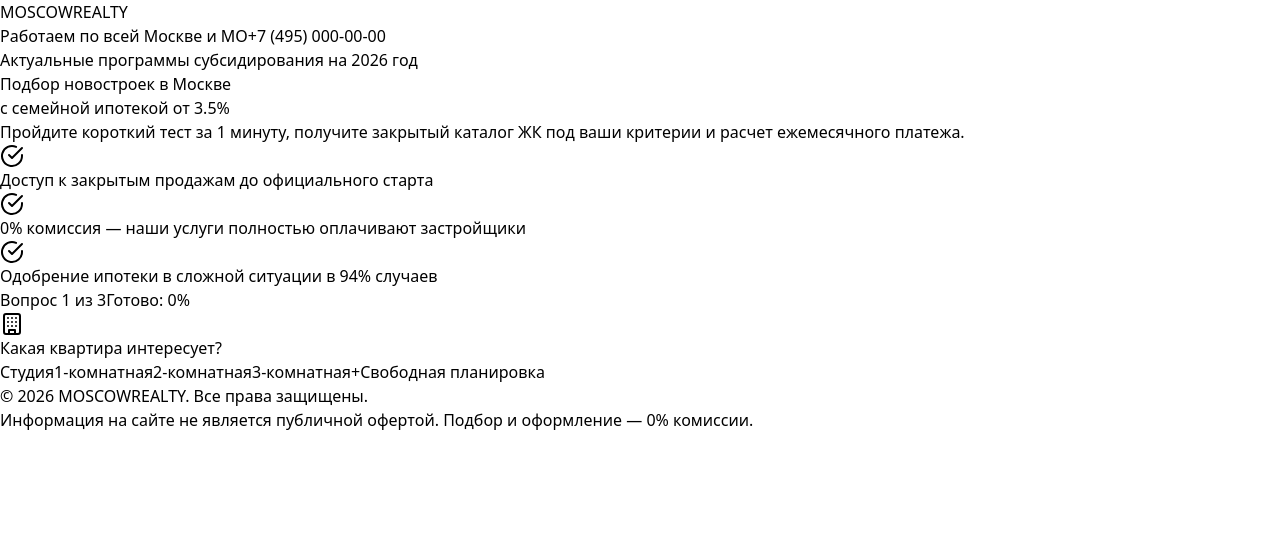
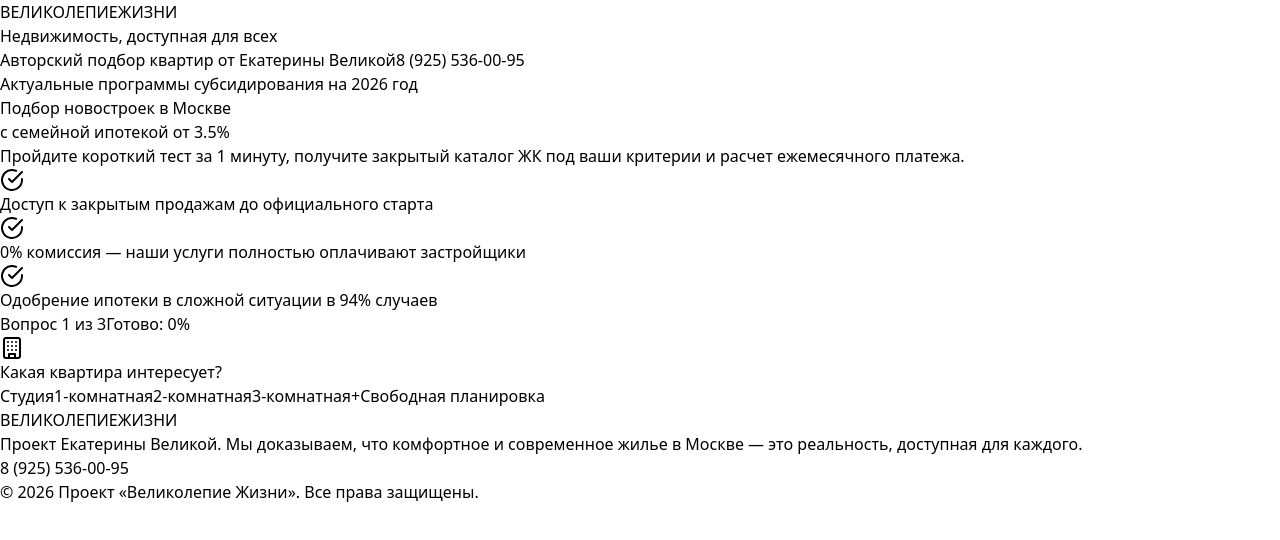
Before and after one commit to mrvelikiyai/moscow-realty-2026, a React (Vite) app: page / in a window 1280 px wide. Shown: the top 540 px of the page. Built offline with nearby package versions, Linux system fonts and the light colour scheme.

Commit message:
Update App.jsx

```diff
--- a/src/App.jsx
+++ b/src/App.jsx
@@ -7,14 +7,20 @@
 
       {/* Шапка сайта */}
       <header className="bg-white border-b border-slate-100 sticky top-0 z-50">
-        <div className="max-w-7xl mx-auto px-4 h-16 flex items-center justify-between">
-          <div className="font-bold text-xl tracking-tight text-slate-900">
-            MOSCOW<span className="text-blue-600">REALTY</span>
+        <div className="max-w-7xl mx-auto px-4 h-20 flex items-center justify-between">
+          <div className="flex flex-col">
+            <div className="font-black text-xl tracking-wider text-slate-900 leading-none">
+              ВЕЛИКОЛЕПИЕ<span className="text-amber-600">ЖИЗНИ</span>
+            </div>
+            <span className="text-[10px] text-slate-500 uppercase tracking-widest font-bold mt-1">
+              Недвижимость, доступная для всех
+            </span>
           </div>
+
           <div className="flex items-center gap-6">
-            <span className="text-sm text-slate-500 hidden sm:inline">Работаем по всей Москве и МО</span>
-            <a href="tel:+74950000000" className="font-semibold text-slate-700 hover:text-blue-600 transition">
-              +7 (495) 000-00-00
+            <span className="text-sm text-slate-400 hidden lg:inline">Авторский подбор квартир от Екатерины Великой</span>
+            <a href="tel:+79255360095" className="font-bold text-lg text-slate-800 hover:text-amber-600 transition bg-slate-50 px-4 py-2 rounded-xl border border-slate-100">
+              8 (925) 536-00-95
             </a>
           </div>
         </div>
@@ -25,11 +31,23 @@
         <Hero />
       </main>
 
-      {/* Простой подвал (пока мы не создали полноценный) */}
-      <footer className="bg-white border-t border-slate-100 py-8 mt-12">
-        <div className="max-w-7xl mx-auto px-4 text-center text-sm text-slate-400">
-          <p>© 2026 MOSCOWREALTY. Все права защищены.</p>
-          <p className="mt-1">Информация на сайте не является публичной офертой. Подбор и оформление — 0% комиссии.</p>
+      {/* Подвал сайта */}
+      <footer className="bg-slate-900 text-slate-400 py-12 mt-20 border-t border-slate-800">
+        <div className="max-w-7xl mx-auto px-4 grid grid-cols-1 md:grid-cols-2 gap-8 items-center text-center md:text-left">
+          <div>
+            <div className="font-black text-lg tracking-wider text-white">
+              ВЕЛИКОЛЕПИЕ<span className="text-amber-500">ЖИЗНИ</span>
+            </div>
+            <p className="text-xs text-slate-400 mt-2 max-w-sm">
+              Проект Екатерины Великой. Мы доказываем, что комфортное и современное жилье в Москве — это реальность, доступная для каждого.
+            </p>
+          </div>
+          <div className="md:text-right space-y-2">
+            <a href="tel:+79255360095" className="font-bold text-xl text-white hover:text-amber-500 transition block">
+              8 (925) 536-00-95
+            </a>
+            <p className="text-xs text-slate-500">© 2026 Проект «Великолепие Жизни». Все права защищены.</p>
+          </div>
         </div>
       </footer>
 
```
